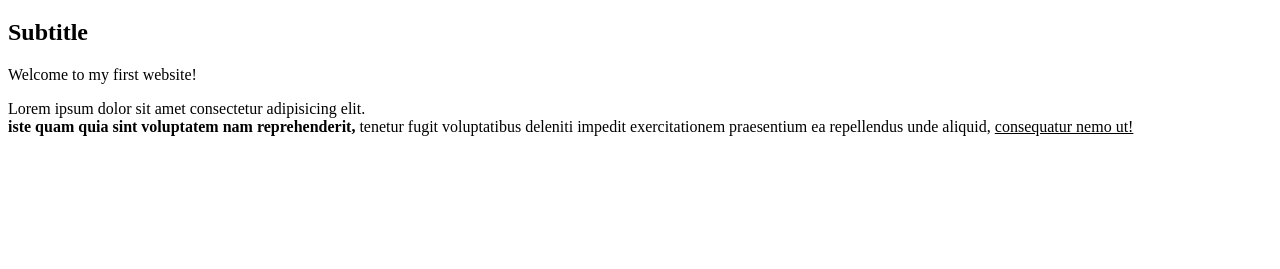
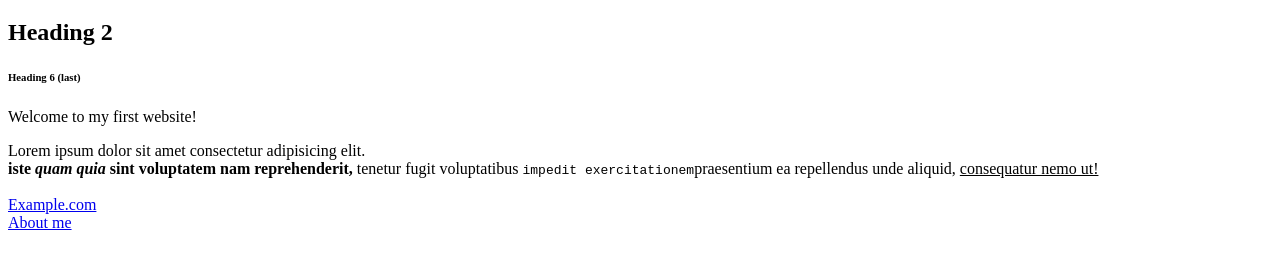
Before and after one commit to SalnicCristian/Website-PDAW-Project, a plain HTML site: page index.html in a window 1280 px wide. Shown: the part 61-330 px from the top of the page. Drawn offline with Linux system fonts and the light colour scheme.

Commit message:
Hyperlinks

```diff
--- a/index.html
+++ b/index.html
@@ -8,13 +8,25 @@
   </head>
   <body>
     <h1>Website Title</h1>
-    <h2>Subtitle</h2>
+    <h2>Heading 2</h2>
+    <h6>Heading 6 (last)</h6>
+
     <p>Welcome to my first website!</p>
+
     <p>
       Lorem ipsum dolor sit amet consectetur adipisicing elit. <br />
-      <strong> iste quam quia sint voluptatem nam reprehenderit,</strong>
-      tenetur fugit voluptatibus deleniti impedit exercitationem praesentium ea
+      <strong
+        >iste <em>quam quia</em> sint voluptatem nam reprehenderit,</strong
+      >
+      tenetur fugit voluptatibus <kbd>impedit exercitationem</kbd>praesentium ea
       repellendus unde aliquid, <u>consequatur nemo ut!</u>
+
+      <br />
+      <br />
+
+      <a href="https://www.example.com">Example.com</a>
+      <br />
+      <a href="aboutme.html" target="_blank">About me</a>
     </p>
   </body>
 </html>
```
